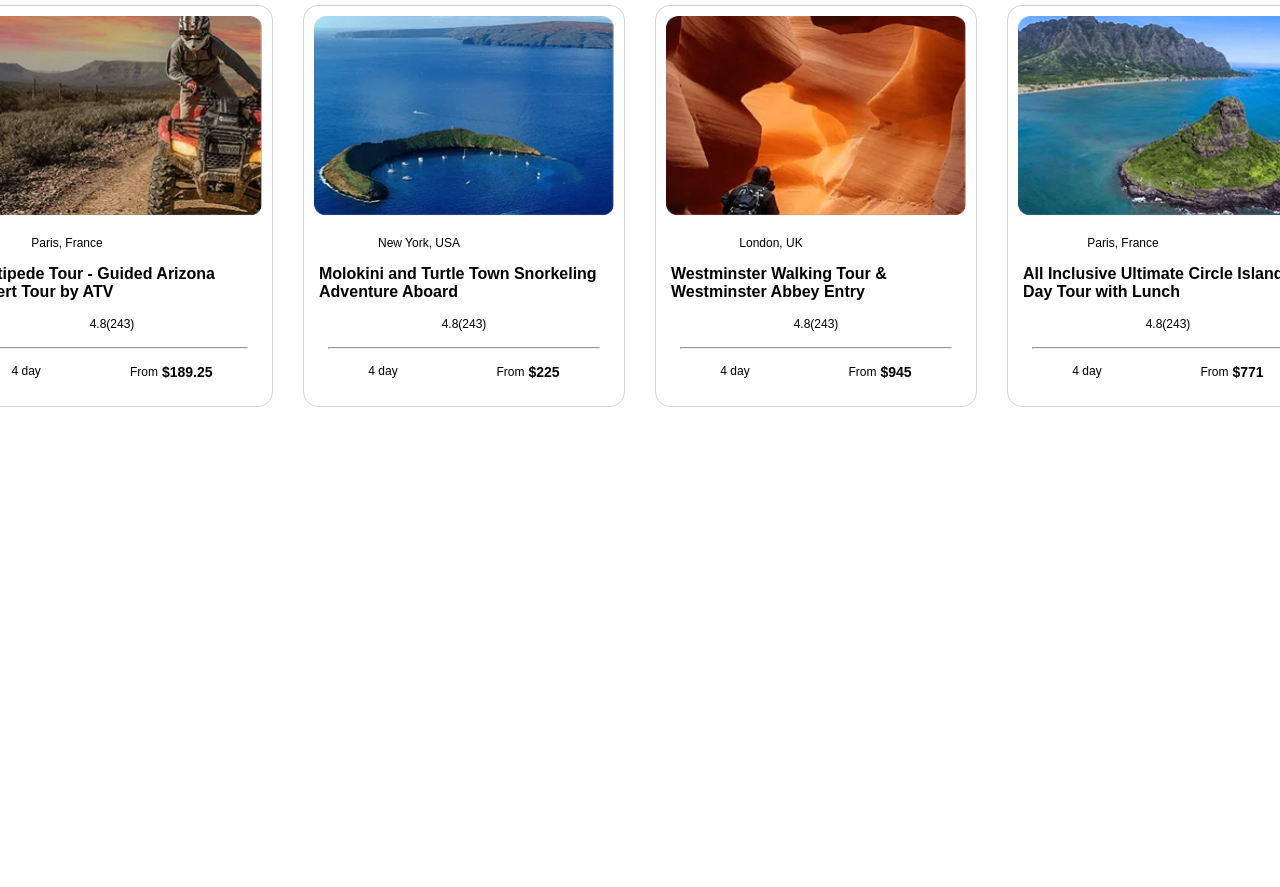
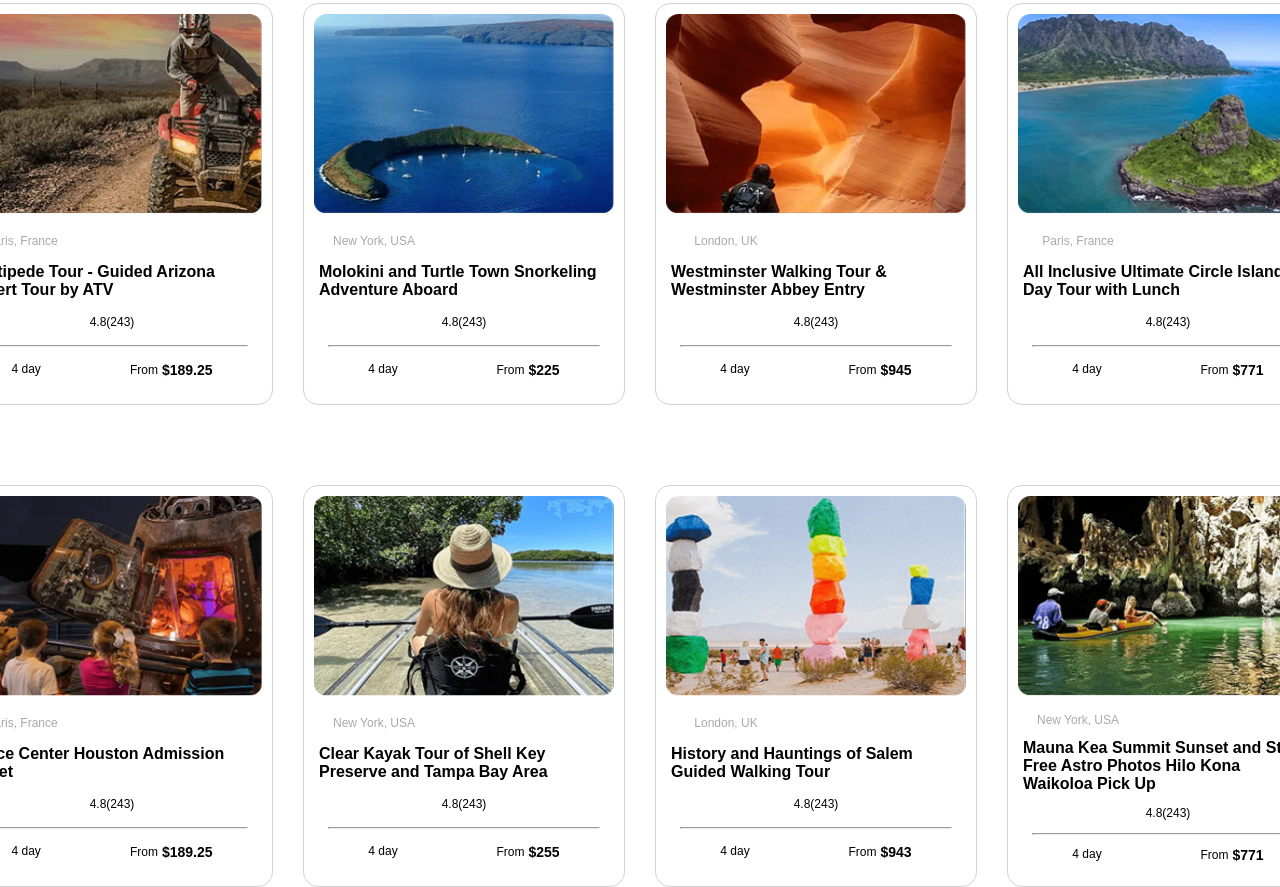
Before and after one commit to RaudeodDK/projeto-viagens, a plain HTML site: page index.html in a window 1280 px wide. Shown: the part 1503-2390 px from the top of the page. Before the commit the page ends 1910 px from the top, so only its background shows below. Drawn offline with nearby package versions, Linux system fonts and the light colour scheme.

Commit message:
atualizando meio do site

```diff
--- a/index.html
+++ b/index.html
@@ -14,12 +14,13 @@
 <body>
     <header>
         <nav class="menu">
-            <div>
+            <div class="logo-pesquisa">
                 <img class="logo" src="./assets/logo.svg fill.png" alt="">
+                <div class="caixa-pesquisa">
+                    <input  type="text" id="barra-pesquisa" placeholder="Search destinations or activities">
+                </div>
             </div>
-            <div class="caixa-pesquisa">
-                <p class="texto-pesquisa">Search destinations or activities</p>
-            </div>
+
             <ul class="menu-lista">
                 <li>
                     <a href="#">Destinations</a>
@@ -33,9 +34,9 @@
                 <li>
                     <a href="#">Sing up</a>
                 </li>
-                <li class="caixa-login">
-                    <a class="texto-login" href="#">Log in</a>
-                </li>
+                <div class="caixa-login">
+                    <button class="texto-login">Log in</button>
+                </div>
             </ul>
 
         </nav>
@@ -198,7 +199,7 @@
                         <div class="caixa-texto-card">
 
                             <div class="localidade-card">
-                                <p class="texto-qualidades">Paris, France</p>
+                                <p class="texto-localidade-card">Paris, France</p>
                             </div>
 
                             <p class="titulo-card">Centipede Tour - Guided Arizona Desert Tour by ATV</p>
@@ -225,7 +226,7 @@
                         <div class="caixa-texto-card">
 
                             <div class="localidade-card">
-                                <p class="texto-qualidades">New York, USA</p>
+                                <p class="texto-localidade-card">New York, USA</p>
                             </div>
 
                             <p class="titulo-card">Molokini and Turtle Town
@@ -251,7 +252,7 @@
                         <div class="caixa-texto-card">
 
                             <div class="localidade-card">
-                                <p class="texto-qualidades">London, UK</p>
+                                <p class="texto-localidade-card">London, UK</p>
                             </div>
 
                             <p class="titulo-card">Westminster Walking Tour &
@@ -280,7 +281,7 @@
                         <div class="caixa-texto-card">
 
                             <div class="localidade-card">
-                                <p class="texto-qualidades">Paris, France</p>
+                                <p class="texto-localidade-card">Paris, France</p>
                             </div>
 
                             <p class="titulo-card">All Inclusive Ultimate Circle Island
@@ -297,6 +298,117 @@
                             </div>
 
                         </div>
+                    </div>
+                    <div class="card-popular">
+
+                        <div class="caixa-img-popular"><img class="img-popular" src="./assets/popular (5).png" alt="">
+                        </div>
+                        <div class="caixa-texto-card">
+
+                            <div class="localidade-card">
+                                <p class="texto-localidade-card">Paris, France</p>
+                            </div>
+
+                            <p class="titulo-card">Space Center Houston Admission
+                                Ticket</p>
+                            <p class="subtexo-card">4.8(243)</p>
+                            <hr>
+
+                            <div class="bottom-card">
+                                <p class="subtexo-card">4 day</p>
+                                <div class="caixa-preco">
+                                    <p class="subtexo-card">From</p>
+                                    <p class="preco-card">$189.25</p>
+                                </div>
+                            </div>
+
+                        </div>
+                    </div>
+
+                    <div class="card-popular">
+
+                        <div class="caixa-img-popular"><img class="img-popular" src="./assets/popular (6).png" alt="">
+                        </div>
+                        <div class="caixa-texto-card">
+
+                            <div class="localidade-card">
+                                <p class="texto-localidade-card">New York, USA</p>
+                            </div>
+
+                            <p class="titulo-card">Clear Kayak Tour of Shell Key
+                                Preserve and Tampa Bay Area</p>
+                            <p class="subtexo-card">4.8(243)</p>
+                            <hr>
+
+                            <div class="bottom-card">
+                                <p class="subtexo-card">4 day</p>
+                                <div class="caixa-preco">
+                                    <p class="subtexo-card">From</p>
+                                    <p class="preco-card">$255</p>
+                                </div>
+                            </div>
+
+                        </div>
+                    </div>
+
+                    <div class="card-popular">
+
+                        <div class="caixa-img-popular"><img class="img-popular" src="./assets/popular (7).png" alt="">
+                        </div>
+                        <div class="caixa-texto-card">
+
+                            <div class="localidade-card">
+                                <p class="texto-localidade-card">London, UK</p>
+                            </div>
+
+                            <p class="titulo-card">History and Hauntings of Salem
+                                Guided Walking Tour</p>
+                            <p class="subtexo-card">4.8(243)</p>
+                            <hr>
+
+                            <div class="bottom-card">
+                                <p class="subtexo-card">4 day</p>
+                                <div class="caixa-preco">
+                                    <p class="subtexo-card">From</p>
+                                    <p class="preco-card">$943</p>
+                                </div>
+                            </div>
+
+                        </div>
+                    </div>
+
+
+                    <div class="card-popular">
+
+                        <div class="caixa-img-popular"><img class="img-popular" src="./assets/popular (8).png" alt="">
+                        </div>
+                        <div class="caixa-texto-card">
+
+                            <div class="localidade-card">
+                                <p class="texto-localidade-card">New York, USA</p>
+                            </div>
+
+                            <p class="titulo-card">Mauna Kea Summit Sunset and
+                                Stars Free Astro Photos Hilo Kona
+                                Waikoloa Pick Up</p>
+                            <p class="subtexo-card">4.8(243)</p>
+                            <hr>
+
+                            <div class="bottom-card">
+                                <p class="subtexo-card">4 day</p>
+                                <div class="caixa-preco">
+                                    <p class="subtexo-card">From</p>
+                                    <p class="preco-card">$771</p>
+                                </div>
+                            </div>
+
+                        </div>
+                    </div>
+
+                </div>
+            </div>
+        </section>
+        <section class="section-desconto">
 
         </section>
     </main>
--- a/style.css
+++ b/style.css
@@ -10,8 +10,24 @@
     align-items: center;
     padding: 10px;
 }
-.texto-pesquisa{
-    color: darkgrey;
+.caixa-pesquisa{
+    border: none;
+
+}
+
+#barra-pesquisa{
+    padding: 8px;
+    width: 250px;
+    border: none;
+
+}
+
+.logo-pesquisa{
+    display: flex;
+    flex-direction: row;
+    justify-content: space-between;
+    width: 500px;
+    align-items: center;
 }
 
 .menu-lista{
@@ -36,14 +52,16 @@ li {
     display: flex;
     align-items: center;
     justify-content: center;
-    padding: 10px 15px;
-    border: 1px solid #EB662B;
-    background-color: #EB662B;
-    border-radius: 200px;
+
 }
 .texto-login{
     color: white;
     font-size: 12px;
+    border: none;
+    background-color: #EB662B;
+    cursor: pointer;
+    padding: 10px 15px;
+    border-radius: 200px;
 
 }
 
@@ -311,6 +329,7 @@ hr{
     justify-content: center;
     gap: 30px;
     width: 1600px;
+    flex-wrap: wrap;
 }
 .titulo-card{
     font-family: arial;
@@ -319,3 +338,11 @@ hr{
     font-weight: bold;
 
 }
+.texto-localidade-card{
+    font-family: arial;
+    font-size: 12px;
+    color: darkgrey;
+    width: 110px;
+    display: flex;
+    justify-content: center;
+}
```
